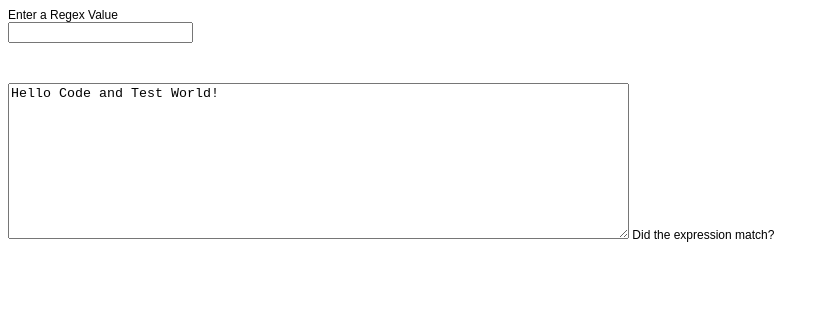
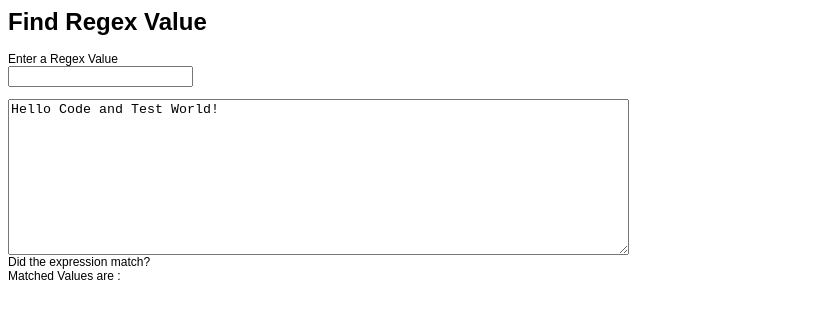
Before and after one commit to Maseeha26/angular-maseeha, an Angular app: page / in a window 1280 px wide. Shown: the top 318 px of the page, without its empty margins (0-829 px from the left). Built offline with nearby package versions, Linux system fonts and the light colour scheme.

Commit message:
6 files modified

```diff
--- a/package.json
+++ b/package.json
@@ -18,7 +18,7 @@
     "angular-aria": "1.7.9",
     "angular-material": "1.1.21",
     "angular-messages": "1.7.9",
-    "bootstrap": "4.4.1",
+    "bootstrap": "^4.4.1",
     "core-js": "2.6.11",
     "jquery": "3.4.1",
     "popper.js": "1.16.1",
--- a/src/app/app.component.html
+++ b/src/app/app.component.html
@@ -1,5 +1,11 @@
-
-<app-regex-input (regexEmit)="getregexEmit($event)"></app-regex-input> <br><br>
-<app-string-input (stringEmit)="getstringEmit($event)" ></app-string-input>
-
-Did the expression match? {{isMatched}}
+<div class="container">
+	<h1>Find Regex Value</h1>
+	<app-regex-input (regexEmit)="getregexEmit($event)"></app-regex-input>
+	<app-string-input (stringEmit)="getstringEmit($event)"></app-string-input>
+	<div>
+		Did the expression match? {{isMatched}}
+	</div>
+	<div>
+		Matched Values are : <mark>{{matched}}</mark>
+	</div>
+</div>
--- a/src/app/app.component.ts
+++ b/src/app/app.component.ts
@@ -10,6 +10,7 @@ export class AppComponent {
   receivedStringMessage: any;
   isMatched: string;
   stringValue: any;
+  matched: string;
   constructor() { }
 
   getregexEmit(message: string) {
@@ -28,11 +29,11 @@ export class AppComponent {
     debugger;
     if (this.receivedRegexMessage) {
       let params = this.receivedRegexMessage.split('/')
-      var regex = new RegExp(params[1], params[2]);
-      let matched = this.receivedStringMessage.match(regex);
-       console.log("matched " + matched);
+      let regex = new RegExp(params[1], params[2]);
+      this.matched = this.receivedStringMessage.match(regex);
+      console.log("matched " + this.matched);
       console.log(regex.test(this.receivedStringMessage))
-      if (matched) {
+      if (this.matched) {
         this.isMatched = "Matched";
       } else {
         this.isMatched = "Not Matched";
--- a/src/app/string-input/string-input.component.ts
+++ b/src/app/string-input/string-input.component.ts
@@ -6,14 +6,15 @@ import { Component, OnInit, Output, EventEmitter } from '@angular/core';
   styleUrls: ['./string-input.component.css']
 })
 export class StringInputComponent implements OnInit {
-public message = "Hello Code and Test World!";
+  public message = "Hello Code and Test World!";
   constructor() { }
   @Output() stringEmit = new EventEmitter()
+
   ngOnInit() {
     this.stringEmit.emit(this.message);
   }
 
   sendString(message: string) {
-   this.stringEmit.emit(message);
+    this.stringEmit.emit(message);
   }
 }
```
Also changed, not shown: src/app/regex-input/regex-input.component.html (+6 -5 lines), src/app/regex-input/regex-input.component.ts (+5 -6 lines).
